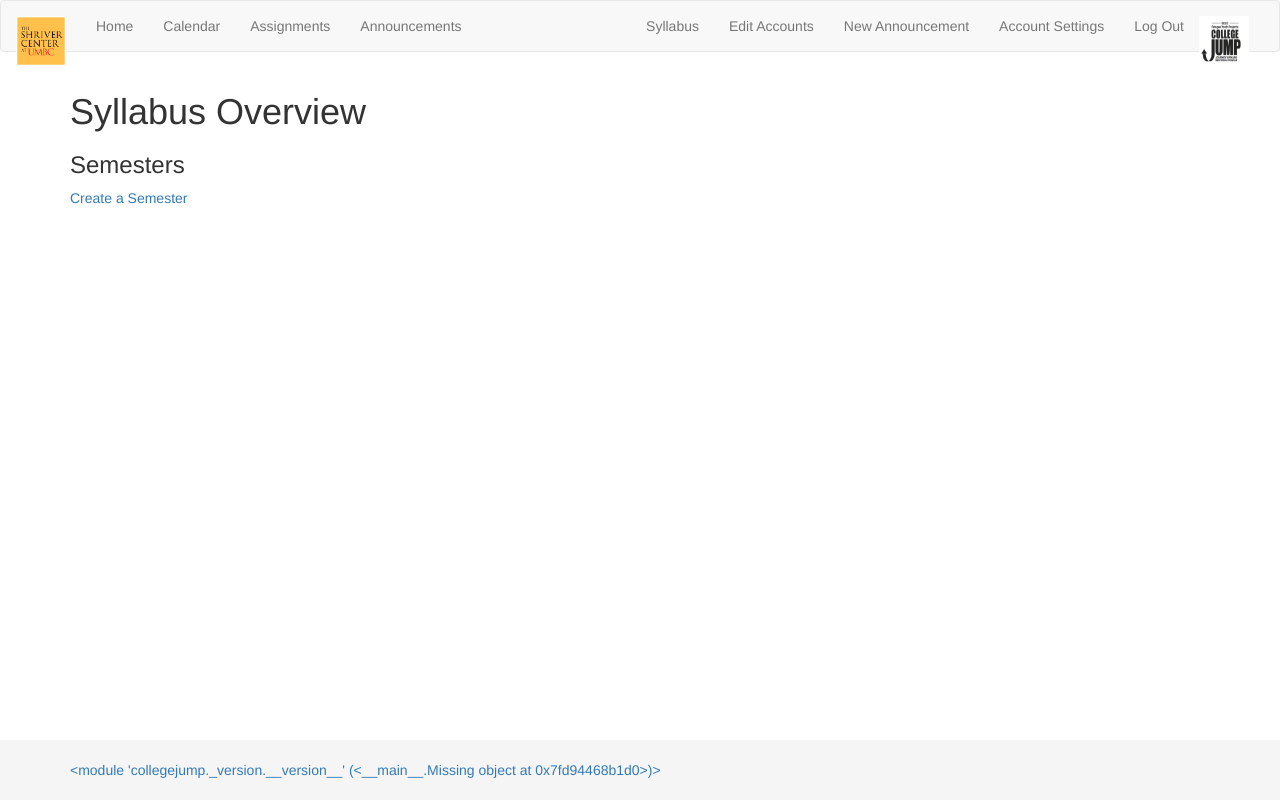
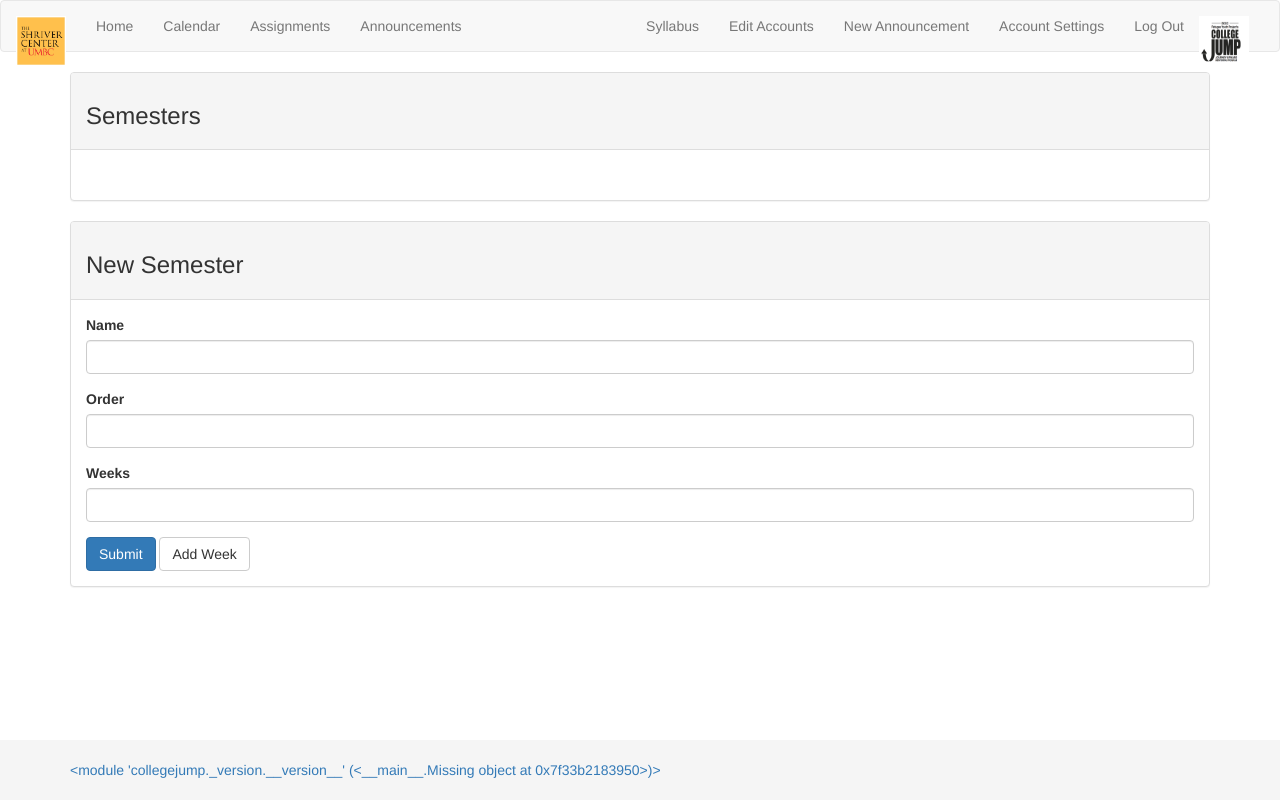
Before and after one commit to UMBC-CMSC447-Spring2017-Team5/college-JUMP, a Flask app: page /syllabus/ in a window 1280 px wide. Run offline with Flask 2, Linux system fonts and the light colour scheme; the visitor is signed in with stand-in values (Sample User, id 1); data comes from the database, SQL or seed files in the repository; data that the repository does not hold is empty; parts of the project's set-up code (start-up, migrations or seed data) failed here and were passed over; some libraries are stand-ins or nearby versions.

Commit message:
Restyle syllabus page
- New semesters can be created from the syllabus
- The semester list is bootstrappy

See #75

```diff
--- a/collegejump/templates/syllabus_root.html
+++ b/collegejump/templates/syllabus_root.html
@@ -1,20 +1,39 @@
 {% extends "theme.html" %}
+{% import "bootstrap/wtf.html" as wtf %}
 
-{% block head %}
-{{ super() }}
-<title>Syllabus Overview</title>
-{% endblock %}
+{% block title %}Syllabus Overview{% endblock %}
 
 {% block content %}
+<div class="panel panel-default">
+  <div class="panel-heading">
+    <h3>Semesters</h3>
+  </div>
+  <div class="panel-body">
+    {% if all_semesters %}
+    <div class="list-group">
+      {% for semester in all_semesters %}
+      <a class="list-group-item"
+         href="{{ url_for("edit_semester_page", semester_id=semester.id) }}">
+        {{ semester.name }}
+      </a>
+      {% endfor %}
+    </div>
+    {% else %}
+    <p class="text-muted">No semesters to show.</p>
+    {% endif %}
+  </div>
+</div>
 
-<h1>Syllabus Overview</h1>
-
-<h3>Semesters</h3>
-<ul>
-  {% for semester in all_semesters %}
-  <li><a href="{{ url_for('edit_semester_page', semester_id=semester.id) }}">{{ semester.name }}</a></li>
-  {% endfor %}
-</ul>
-<a href="{{ url_for('edit_semester_page') }}">Create a Semester</a>
+<div class="panel panel-default">
+  <div class="panel-heading">
+    <h3>New Semester</h3>
+  </div>
+  <div class="panel-body">
+    {{ wtf.quick_form(form, method="POST",
+                      action=url_for("syllabus_page"),
+                      form_type='horizontal',
+                      button_map={'submit': 'primary'}) }}
+  </div>
+</div>
 
 {% endblock %}
--- a/collegejump/views.py
+++ b/collegejump/views.py
@@ -2,7 +2,7 @@
 import os
 import flask
 from flask_login import login_user, logout_user, login_required, current_user
-from sqlalchemy.exc import DBAPIError
+from sqlalchemy.exc import DBAPIError, IntegrityError
 from sqlalchemy.orm import joinedload
 from sqlalchemy.orm.exc import MultipleResultsFound, NoResultFound
 from collegejump import app, forms, models, database, admin_required
@@ -164,11 +164,19 @@
                                  author=announcement.author,
                                  form=form)
 
-@app.route('/syllabus/')
+@app.route('/syllabus/', methods=["GET", "POST"])
 @admin_required
 def syllabus_page():
+    form = forms.SemesterForm()
+    if form.validate_on_submit():
+        semester = models.Semester(form.name.data, form.order.data)
+        app.db.session.add(semester)
+        app.db.session.commit()
+
+        return flask.redirect(flask.url_for('syllabus_page'))
+
     all_semesters = models.Semester.query.order_by('order')
-    return flask.render_template("syllabus_root.html", all_semesters=all_semesters)
+    return flask.render_template("syllabus_root.html", all_semesters=all_semesters, form=form)
 
 @app.route('/syllabus/semester/new', methods=["GET", "POST"])
 @app.route('/syllabus/semester/<int:semester_id>', methods=["GET", "POST"])
```
